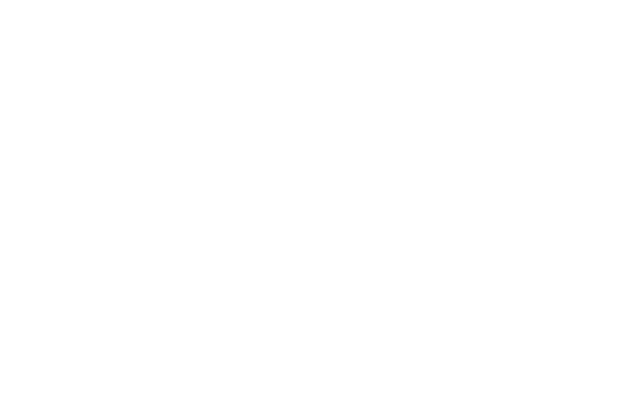
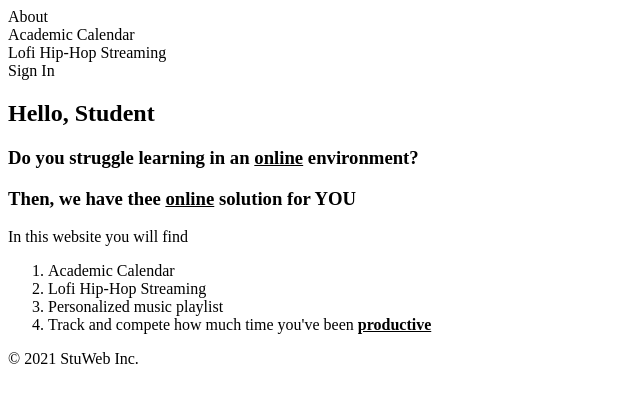
Before and after one commit to gracshan/HTNE, a plain HTML site: page index.html in a window 1280 px wide. Shown: the whole page, without its empty margins (0-640 px from the left). Drawn offline with Linux system fonts and the light colour scheme.

Commit message:
Update index.html

```diff
--- a/index.html
+++ b/index.html
@@ -1 +1,29 @@
-<title>Hello World</title>
+<!DOCTYPE html>
+<html lang="en">
+<head>
+    <meta charset="UTF-8">
+    <meta name="viewport" content="width=device-width, initial-scale=1.0">
+    <title>StuWeb</title>
+
+    <header>About</header>
+    <header>Academic Calendar</header>
+    <header>Lofi Hip-Hop Streaming</header>
+    <header>Sign In</header>
+
+</head>
+<body>
+    <h2>Hello, Student</h2>
+    <h3>Do you struggle learning in an <u>online</u> environment?</h3>
+    <h3>Then, we have thee <u>online</u> solution for <b>YOU</b></h3>
+    <P>In this website you will find</P>
+    <ol>
+        <li>Academic Calendar</li>
+        <li>Lofi Hip-Hop Streaming</li>
+        <li>Personalized music playlist</li>
+        <li>Track and compete how much time you've been <b><u>productive</u></b></li>
+    </ol>
+</body>
+<footer>
+    <p>© 2021 StuWeb Inc. </p>
+</footer>
+</html>
```
